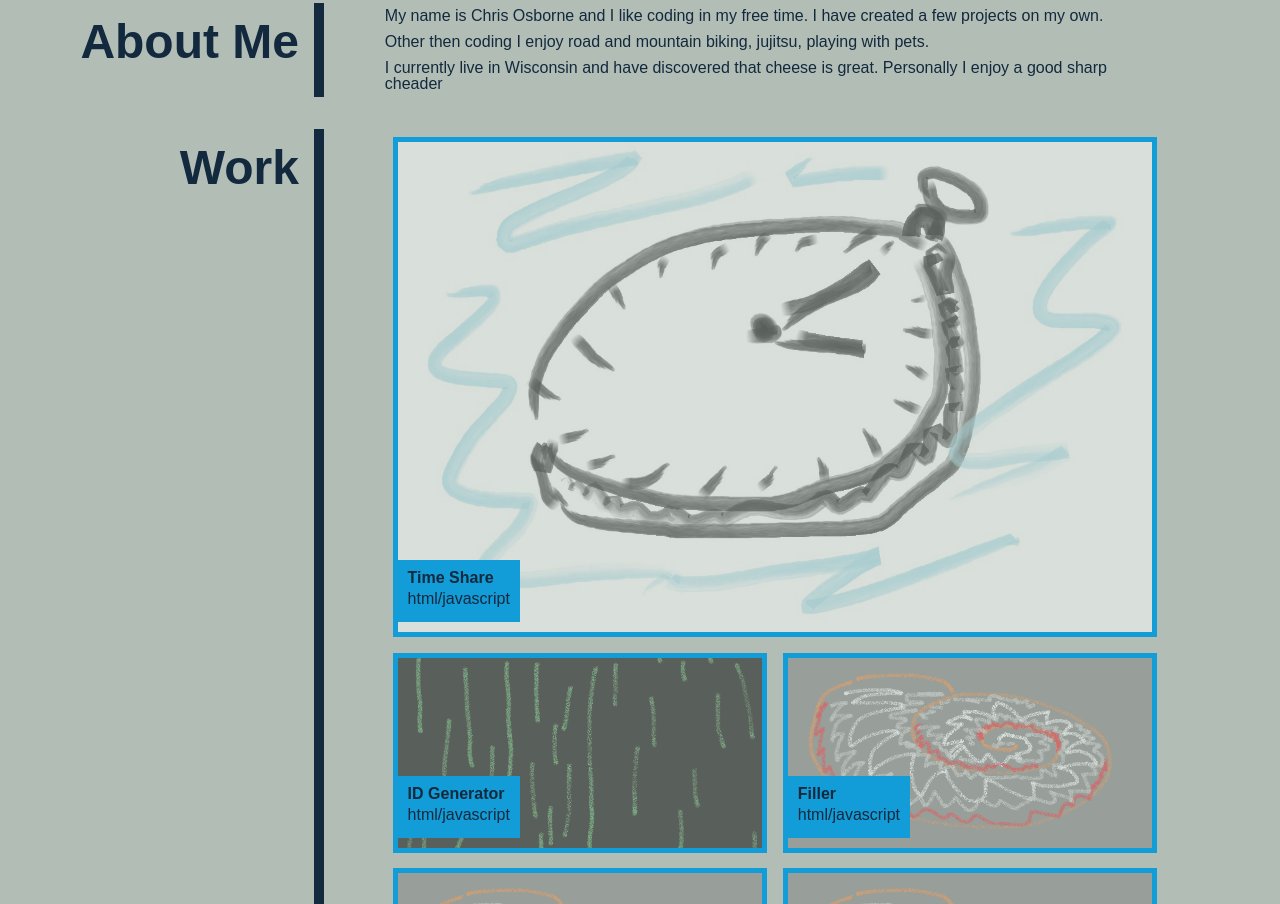
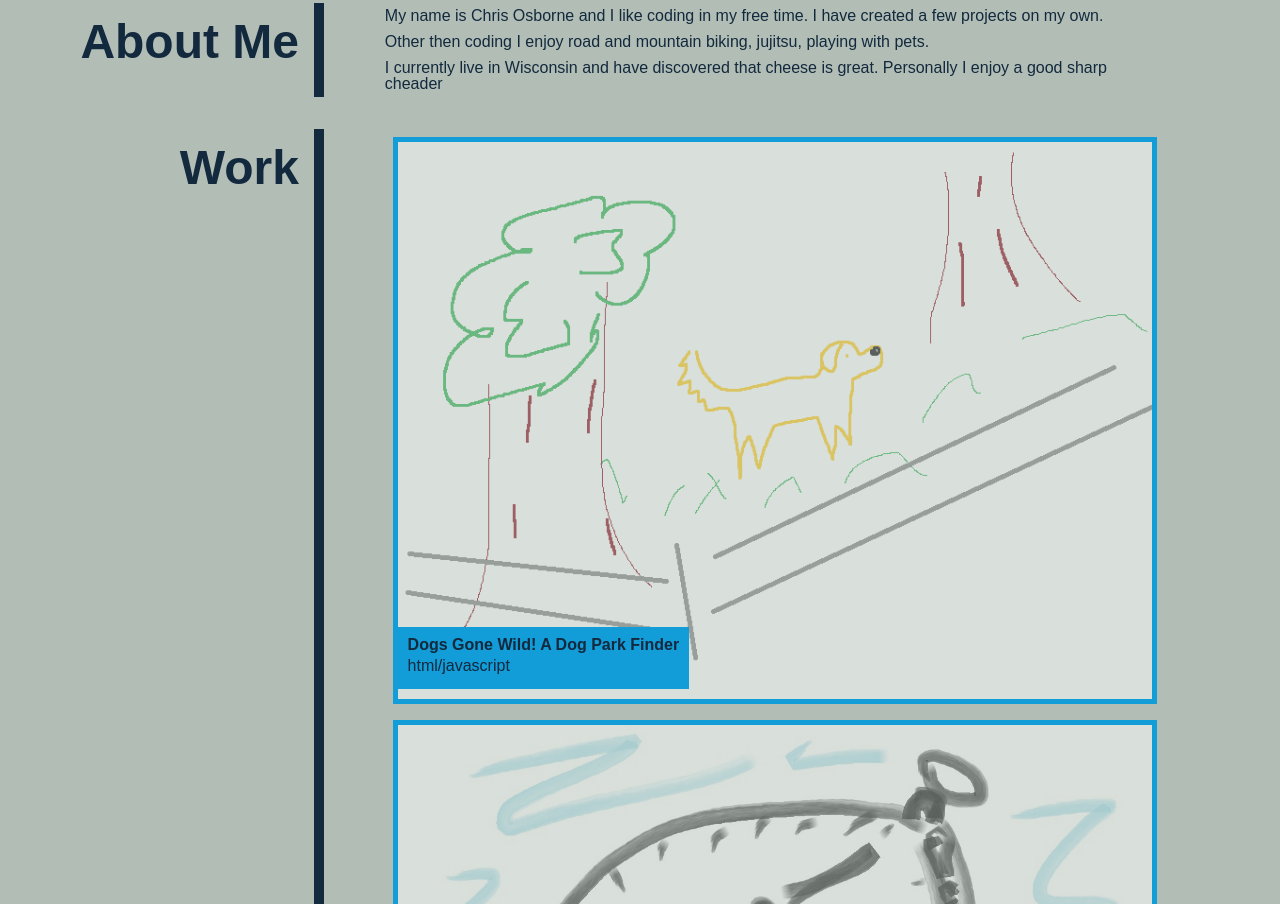
Before and after one commit to chrisosbii/02wtSuB2MIqW, a plain HTML site: page index.html in a window 1280 px wide. Shown: the part 399-1303 px from the top of the page. Drawn offline with Linux system fonts and the light colour scheme.

Commit message:
added dogs gone wild

```diff
--- a/index.html
+++ b/index.html
@@ -76,6 +76,17 @@
             </div>
             <!-- start box for content box -->
             <div class="contentBox">
+                <!-- create large work box with link to page -->
+                <div class="workBox">
+                    <div class="workBoxTitle">
+                        <h3>Dogs Gone Wild! A Dog Park Finder</h3>
+                        <p>html/javascript</p>
+                    </div>
+                    <!-- adding a element with href here does not cause image to load weirdly -->
+                    <a href="https://trevor-mcguire.github.io/Project-1/">
+                        <img src="./assets/images/DogParkPic.png" alt="dog park" height="100%" width="100%">
+                    </a>
+                </div>
                 <!-- create large work box with link to page -->
                 <div class="workBox">
                     <div class="workBoxTitle">
```
Also changed, not shown: assets/images/DogParkPic.png (added).
